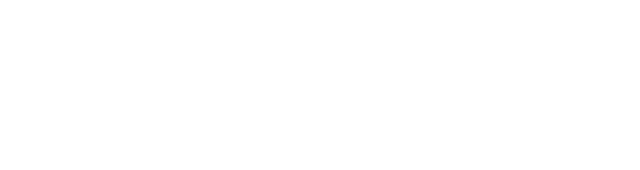
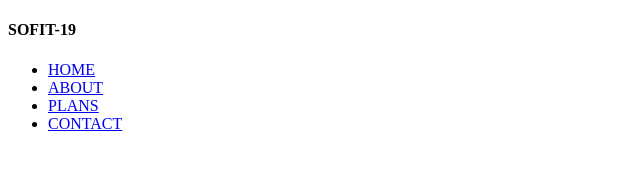
Before and after one commit to nikitaprodanov/WEBDesignFinalProjecct, a website: page index.html in a window 1280 px wide. Shown: the whole page, without its empty margins (0-640 px from the left). Drawn offline with Linux system fonts and the light colour scheme.

Commit message:
Desktop header html

```diff
--- a/index.html
+++ b/index.html
@@ -8,6 +8,24 @@
     </head>
 
     <body>
-
+        <nav>
+            <div class="logo">
+                <h4>SOFIT-19</h4>
+            </div>
+            <ul>
+                <li>
+                    <a href="#">HOME</a>
+                </li>
+                <li>
+                    <a href="#">ABOUT</a>
+                </li>
+                <li>
+                    <a href="#">PLANS</a>
+                </li>
+                <li>
+                    <a href="#">CONTACT</a>
+                </li>
+            </ul>
+        </nav>
     </body>
 </html>
```
